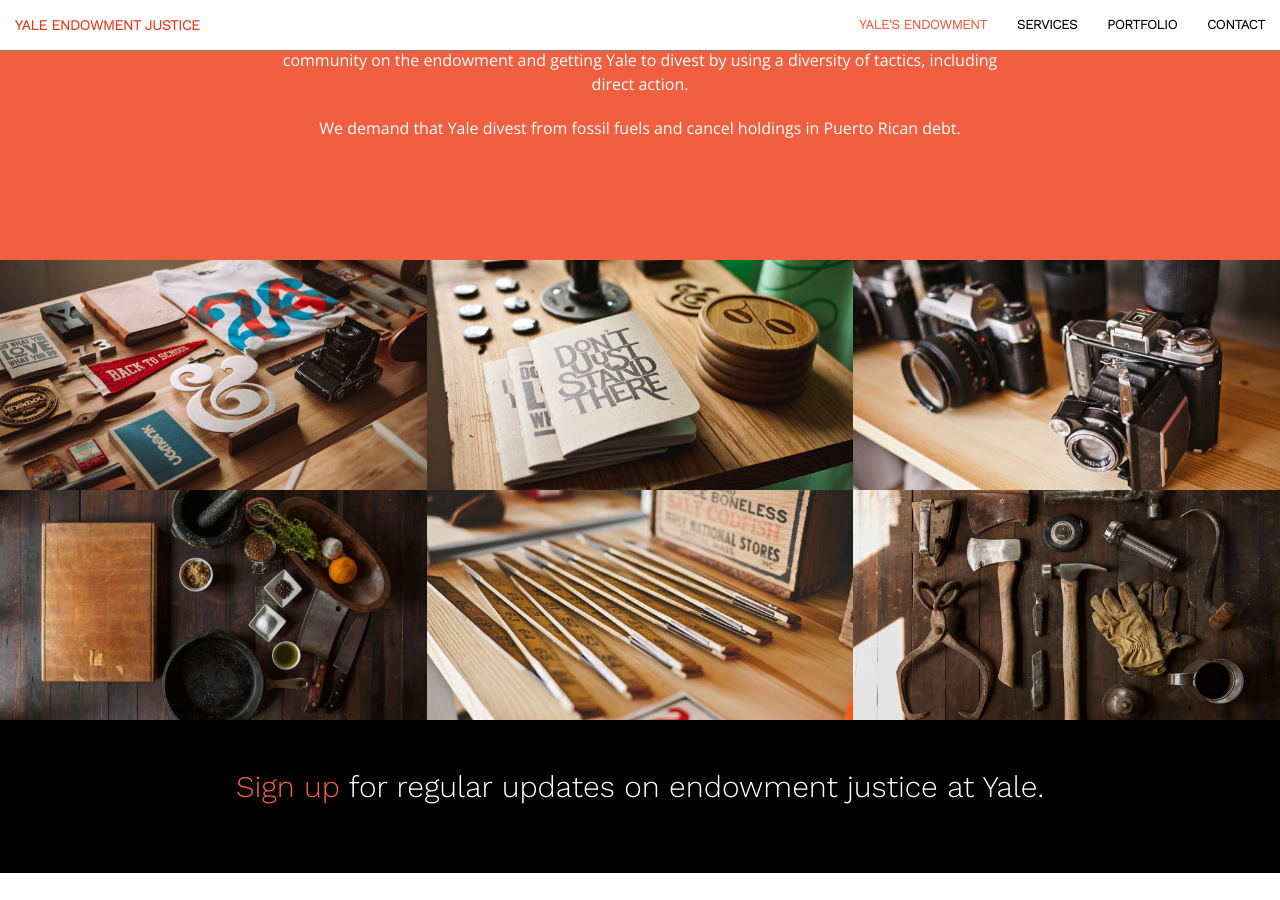
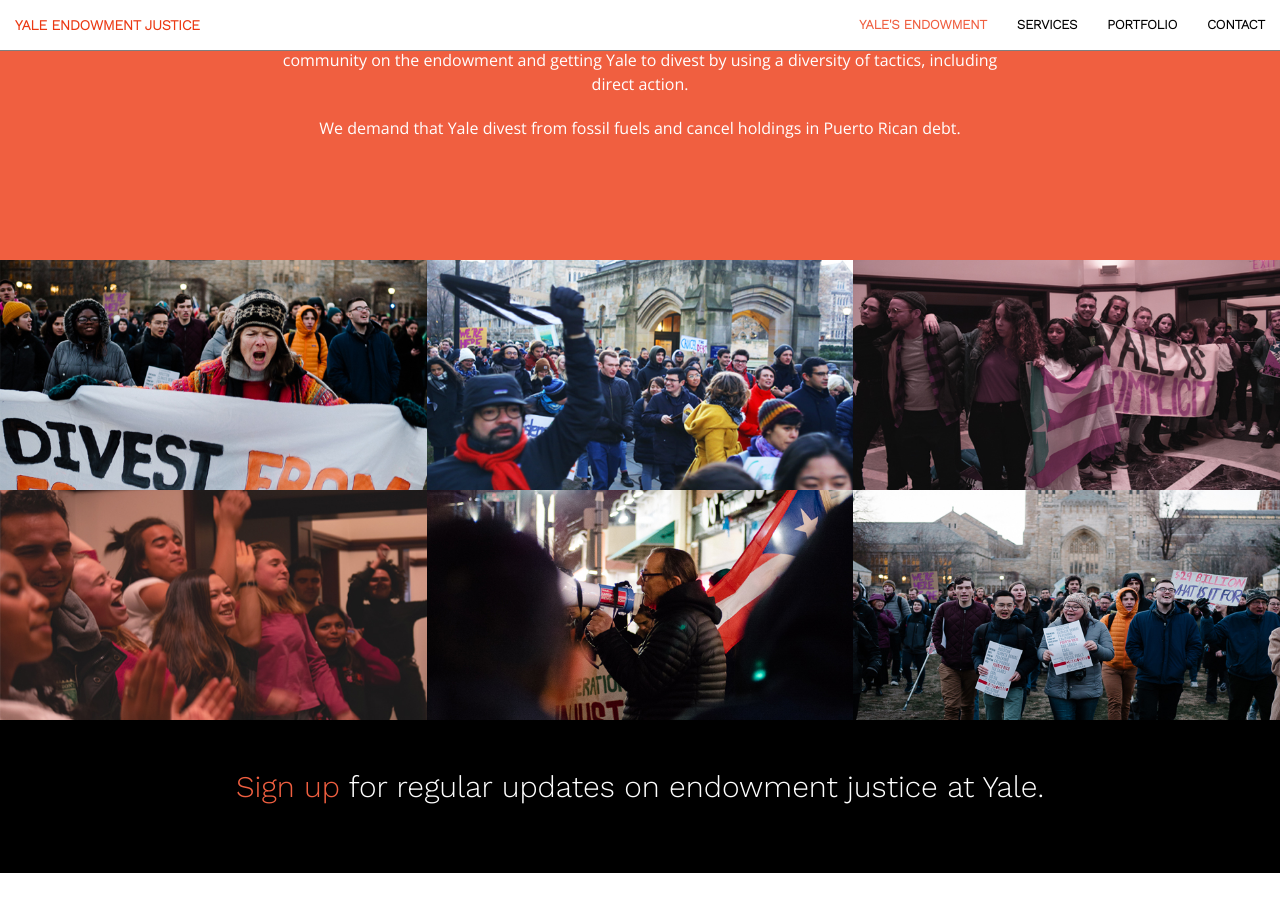
Before and after one commit to askew1312/divest, a Jekyll site: the page built from index.html, in a window 1280 px wide and 900 px high, scrolled down 4826 px. Built offline with Jekyll 4.4.1, drawn with Linux system fonts in a browser that asks for light colours.

Commit message:
imgportfolio

```diff
--- a/_includes/portfolio.html
+++ b/_includes/portfolio.html
@@ -3,7 +3,7 @@
         <div class="row no-gutter">
             <div class="col-lg-4 col-sm-6">
                 <a href="#" class="portfolio-box">
-                    <img src="img/portfolio/1.jpg" class="img-responsive" alt="">
+                    <img src="img/divest-chant.jpg" class="img-responsive" alt="">
                     <div class="portfolio-box-caption">
                         <div class="portfolio-box-caption-content">
                             <div class="project-category text-faded">
@@ -18,7 +18,7 @@
             </div>
             <div class="col-lg-4 col-sm-6">
                 <a href="#" class="portfolio-box">
-                    <img src="img/portfolio/2.jpg" class="img-responsive" alt="">
+                    <img src="img/march-bass.jpg" class="img-responsive" alt="">
                     <div class="portfolio-box-caption">
                         <div class="portfolio-box-caption-content">
                             <div class="project-category text-faded">
@@ -33,7 +33,7 @@
             </div>
             <div class="col-lg-4 col-sm-6">
                 <a href="#" class="portfolio-box">
-                    <img src="img/portfolio/3.jpg" class="img-responsive" alt="">
+                    <img src="img/sitin1.jpg" class="img-responsive" alt="">
                     <div class="portfolio-box-caption">
                         <div class="portfolio-box-caption-content">
                             <div class="project-category text-faded">
@@ -48,7 +48,7 @@
             </div>
             <div class="col-lg-4 col-sm-6">
                 <a href="#" class="portfolio-box">
-                    <img src="img/portfolio/4.jpg" class="img-responsive" alt="">
+                    <img src="img/sitindance.jpg" class="img-responsive" alt="">
                     <div class="portfolio-box-caption">
                         <div class="portfolio-box-caption-content">
                             <div class="project-category text-faded">
@@ -63,7 +63,7 @@
             </div>
             <div class="col-lg-4 col-sm-6">
                 <a href="#" class="portfolio-box">
-                    <img src="img/portfolio/5.jpg" class="img-responsive" alt="">
+                    <img src="img/night-rally.jpg" class="img-responsive" alt="">
                     <div class="portfolio-box-caption">
                         <div class="portfolio-box-caption-content">
                             <div class="project-category text-faded">
@@ -78,7 +78,7 @@
             </div>
             <div class="col-lg-4 col-sm-6">
                 <a href="#" class="portfolio-box">
-                    <img src="img/portfolio/6.jpg" class="img-responsive" alt="">
+                    <img src="img/march-sterling.jpg" class="img-responsive" alt="">
                     <div class="portfolio-box-caption">
                         <div class="portfolio-box-caption-content">
                             <div class="project-category text-faded">
```
Also changed, not shown: img/divest-chant.jpg (added), img/march-bass.jpg (added), img/march-sterling.jpg (added), img/night-rally.jpg (added), img/prflag-rally.jpg (added), img/sitin1.jpg (added), img/sitindance.jpg (added), 4 other files.
